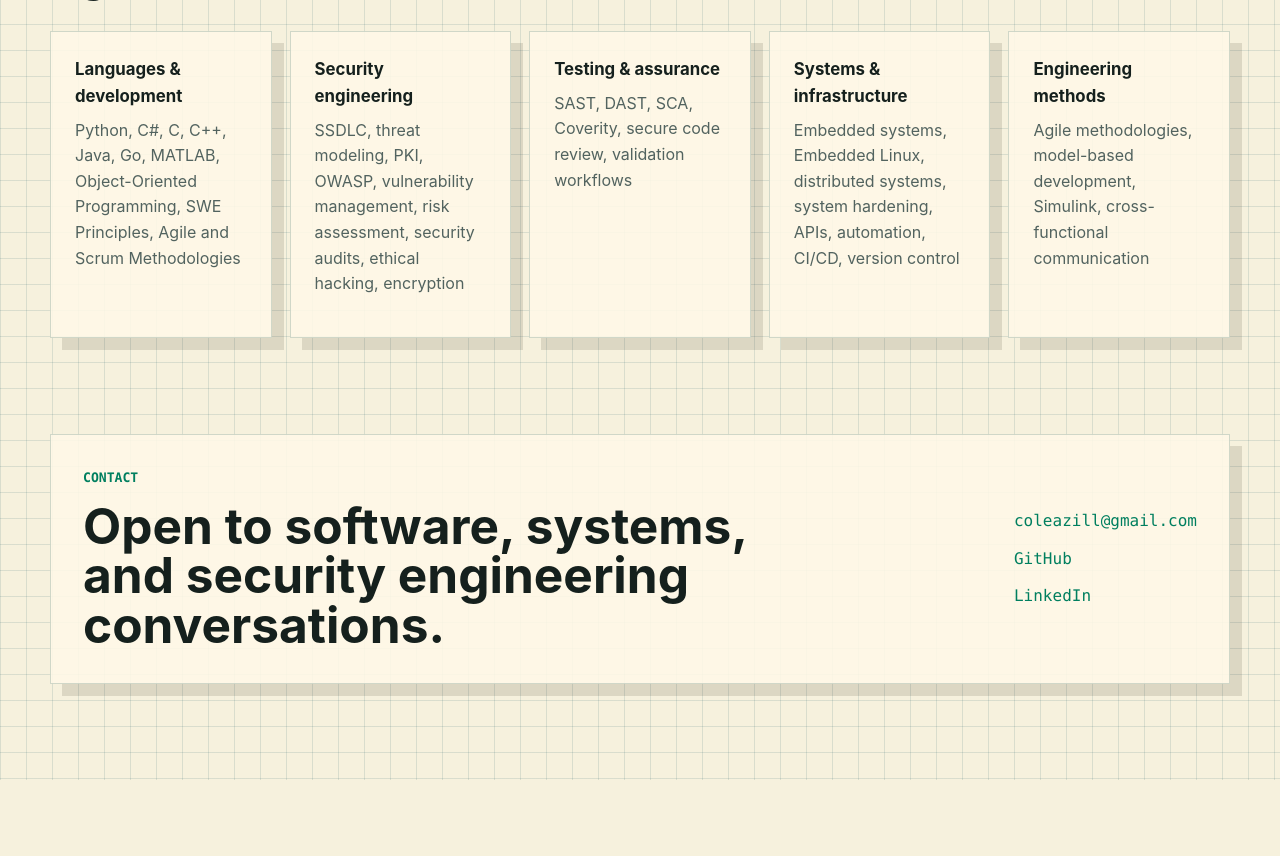
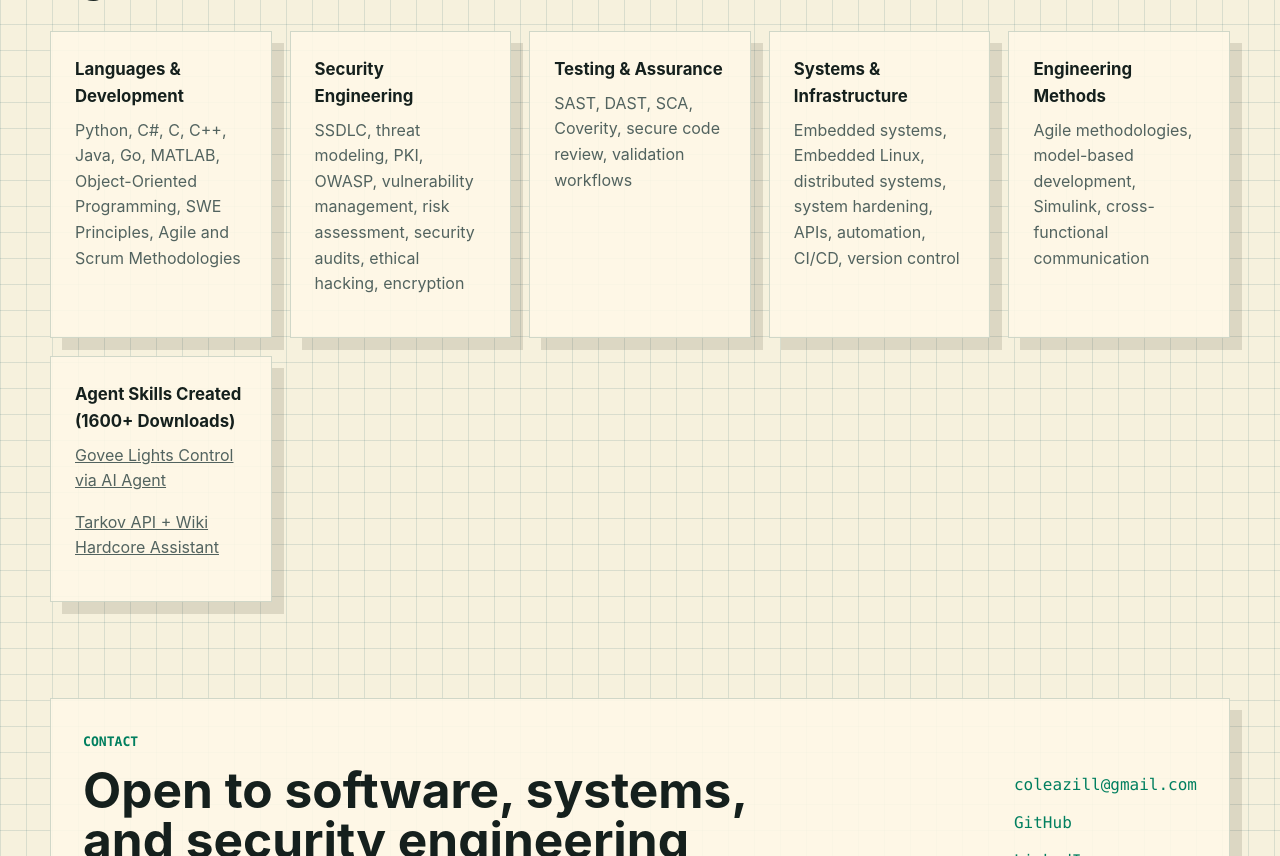
Before and after one commit to Cole-Z/Cole-Z.github.io, a plain HTML site: page index.html in a window 1280 px wide. Shown: the part 3434-4290 px from the top of the page. Before the commit the page ends 4214 px from the top, so only its background shows below. Drawn offline with Linux system fonts and the light colour scheme.

Commit message:
Add files via upload

```diff
--- a/index.html
+++ b/index.html
@@ -169,24 +169,29 @@
 
           <div class="skills-grid">
             <article>
-              <h3>Languages & development</h3>
+              <h3>Languages & Development</h3>
               <p>Python, C#, C, C++, Java, Go, MATLAB, Object-Oriented Programming, SWE Principles, Agile and Scrum Methodologies</p>
             </article>
             <article>
-              <h3>Security engineering</h3>
+              <h3>Security Engineering</h3>
               <p>SSDLC, threat modeling, PKI, OWASP, vulnerability management, risk assessment, security audits, ethical hacking, encryption</p>
             </article>
             <article>
-              <h3>Testing & assurance</h3>
+              <h3>Testing & Assurance</h3>
               <p>SAST, DAST, SCA, Coverity, secure code review, validation workflows</p>
             </article>
             <article>
-              <h3>Systems & infrastructure</h3>
+              <h3>Systems & Infrastructure</h3>
               <p>Embedded systems, Embedded Linux, distributed systems, system hardening, APIs, automation, CI/CD, version control</p>
             </article>
             <article>
-              <h3>Engineering methods</h3>
+              <h3>Engineering Methods</h3>
               <p>Agile methodologies, model-based development, Simulink, cross-functional communication</p>
+            </article>
+            <article>
+              <h3>Agent Skills Created (1600+ Downloads)</h3>
+              <p><a href="https://clawhub.ai/cole-z/govee-control">Govee Lights Control via AI Agent</a></p>
+              <p><a href="https://clawhub.ai/cole-z/tarkov-api">Tarkov API + Wiki Hardcore Assistant</a></p>
             </article>
           </div>
         </section>
```
